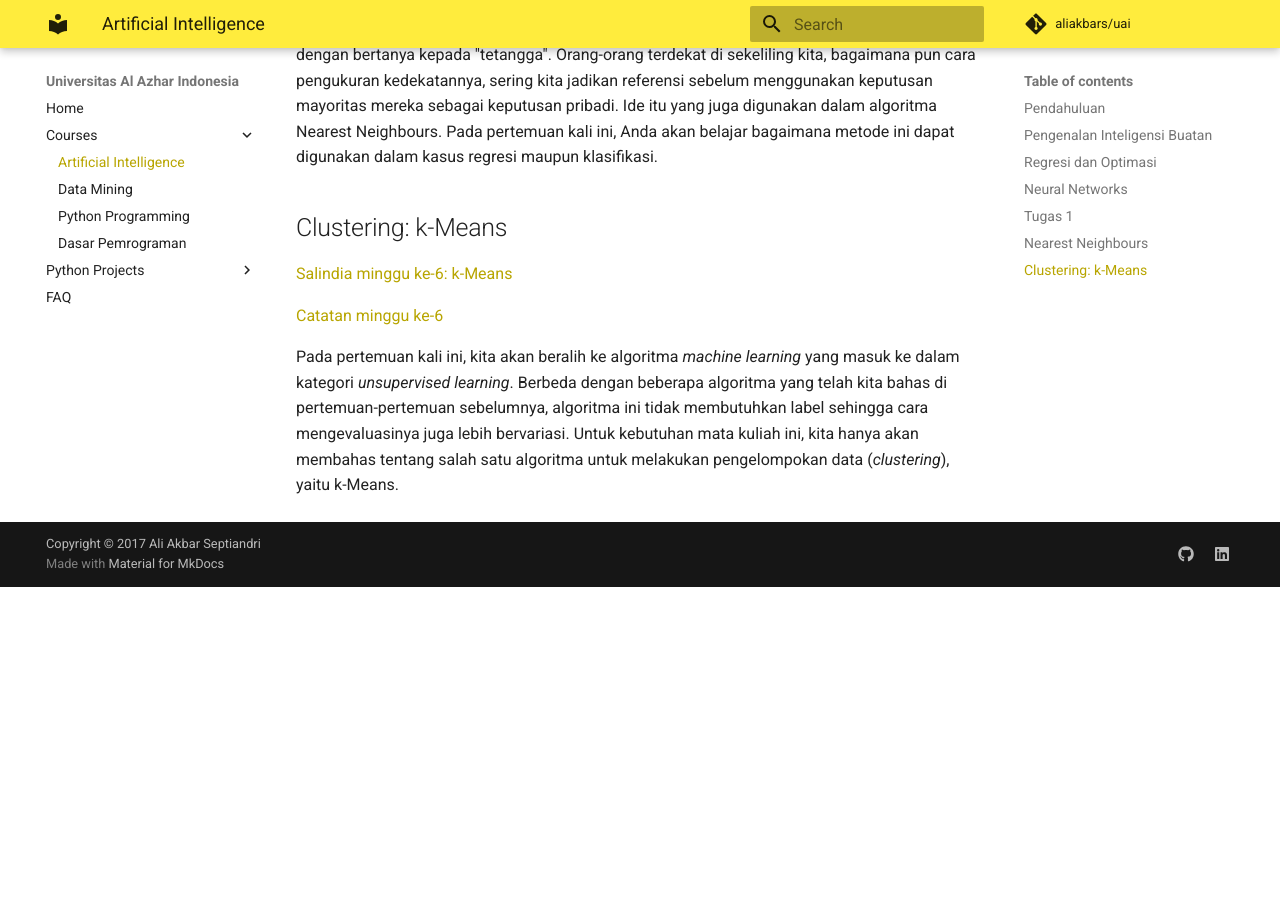
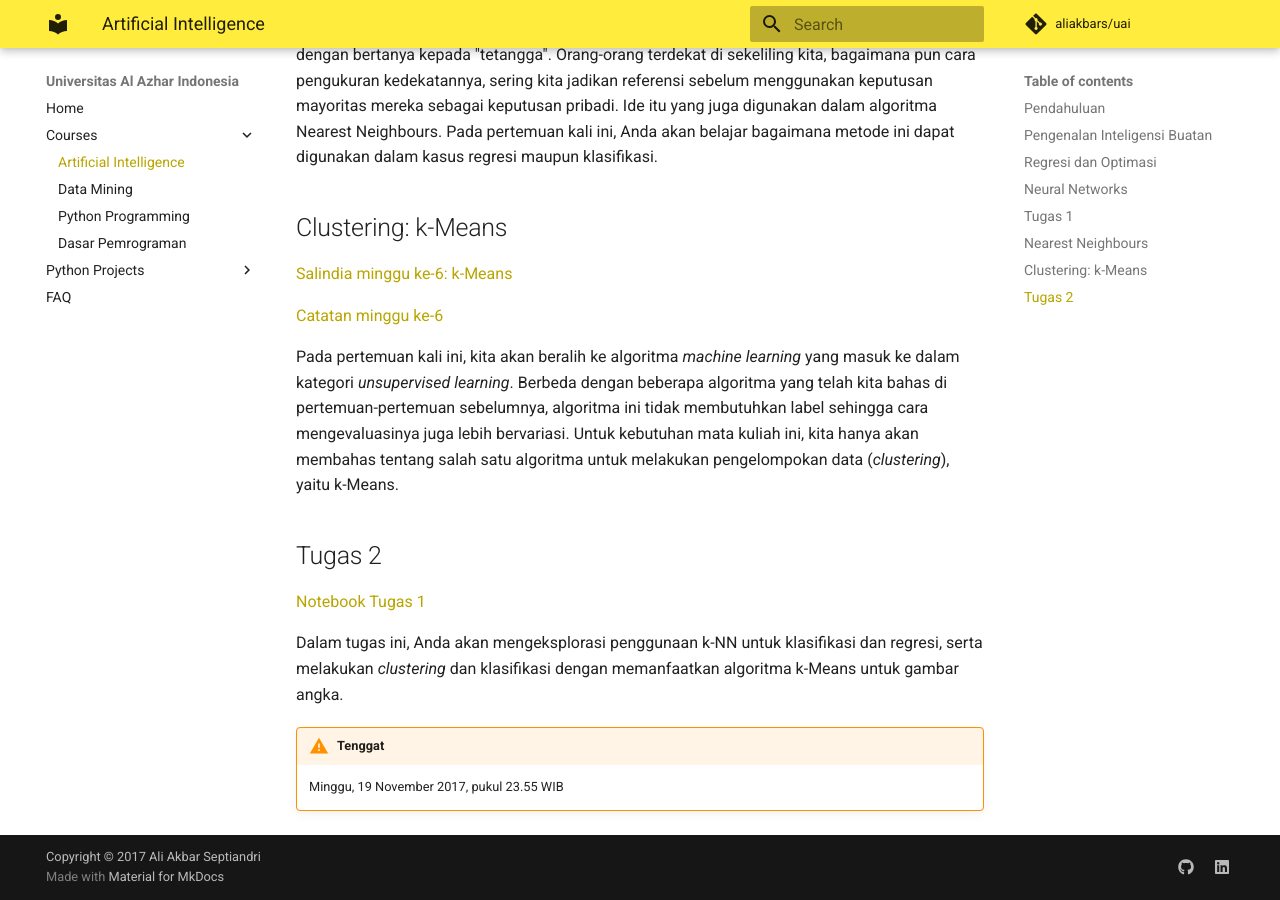
Before and after one commit to aliakbars/uai, an MkDocs documentation site: the page built from docs/ai.md, in a window 1280 px wide and 900 px high, scrolled down 3075 px. Built offline with MkDocs 1.6.1 and Material for MkDocs 9.7.7, drawn with Linux system fonts in a browser that asks for light colours; comment, search, counter and statistics services are not loaded; old or Windows-style settings are respelled for this version of MkDocs; before the commit the page ends 3662 px from its top, so only the background shows below that.

Commit message:
AI assignment 2

```diff
--- a/docs/ai.md
+++ b/docs/ai.md
@@ -81,3 +81,12 @@ Salah satu cara paling alamiah untuk mengambil keputusan bagi kita sebagai manus
 [Catatan minggu ke-6](https://github.com/aliakbars/uai-ai/raw/master/notes-06.pdf)
 
 Pada pertemuan kali ini, kita akan beralih ke algoritma *machine learning* yang masuk ke dalam kategori *unsupervised learning*. Berbeda dengan beberapa algoritma yang telah kita bahas di pertemuan-pertemuan sebelumnya, algoritma ini tidak membutuhkan label sehingga cara mengevaluasinya juga lebih bervariasi. Untuk kebutuhan mata kuliah ini, kita hanya akan membahas tentang salah satu algoritma untuk melakukan pengelompokan data (*clustering*), yaitu k-Means.
+
+## Tugas 2
+
+[Notebook Tugas 1](https://nbviewer.jupyter.org/github/aliakbars/uai-ai/blob/master/scripts/tugas2.ipynb)
+
+Dalam tugas ini, Anda akan mengeksplorasi penggunaan k-NN untuk klasifikasi dan regresi, serta melakukan *clustering* dan klasifikasi dengan memanfaatkan algoritma k-Means untuk gambar angka.
+
+!!! warning "Tenggat"
+    Minggu, 19 November 2017, pukul 23.55 WIB
```
